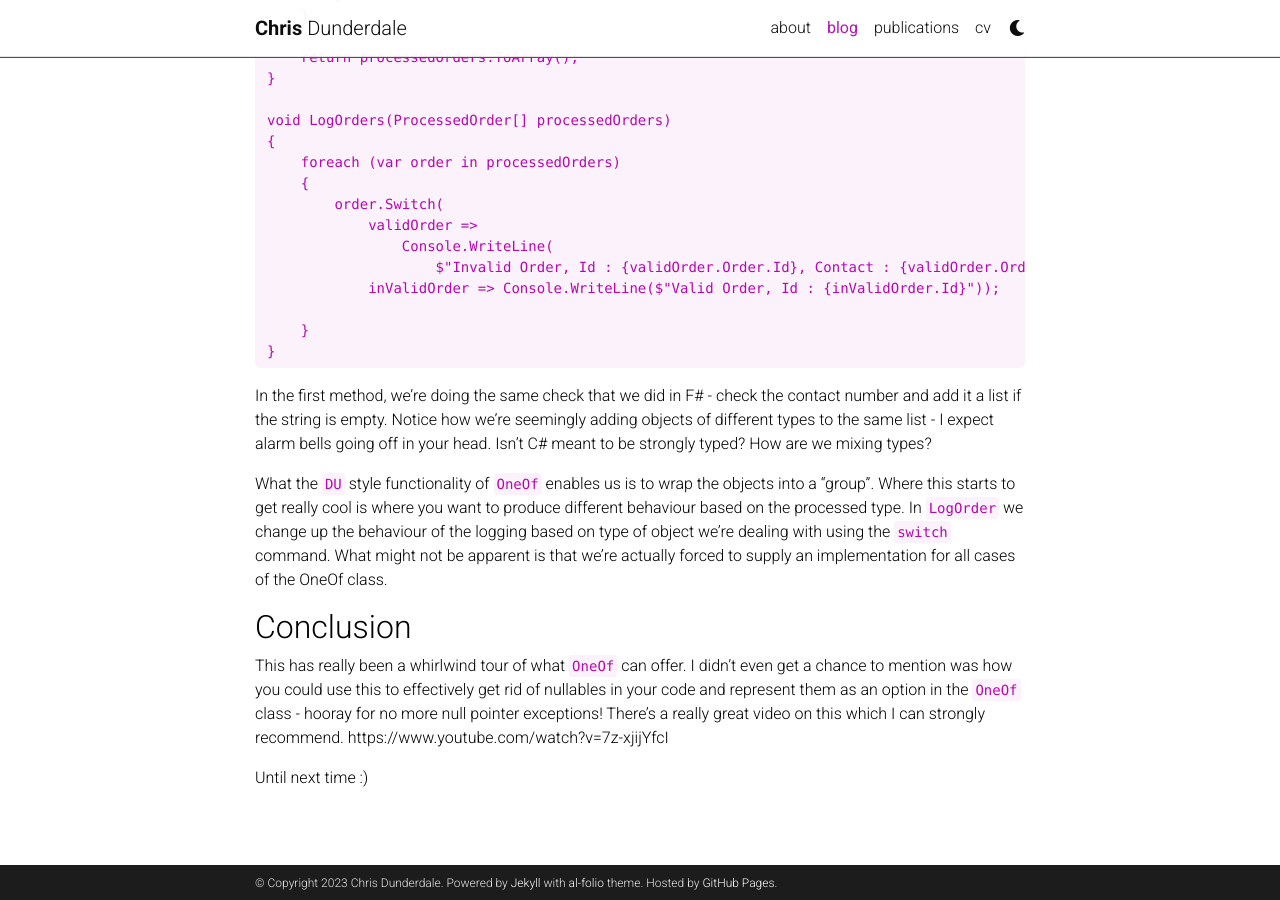
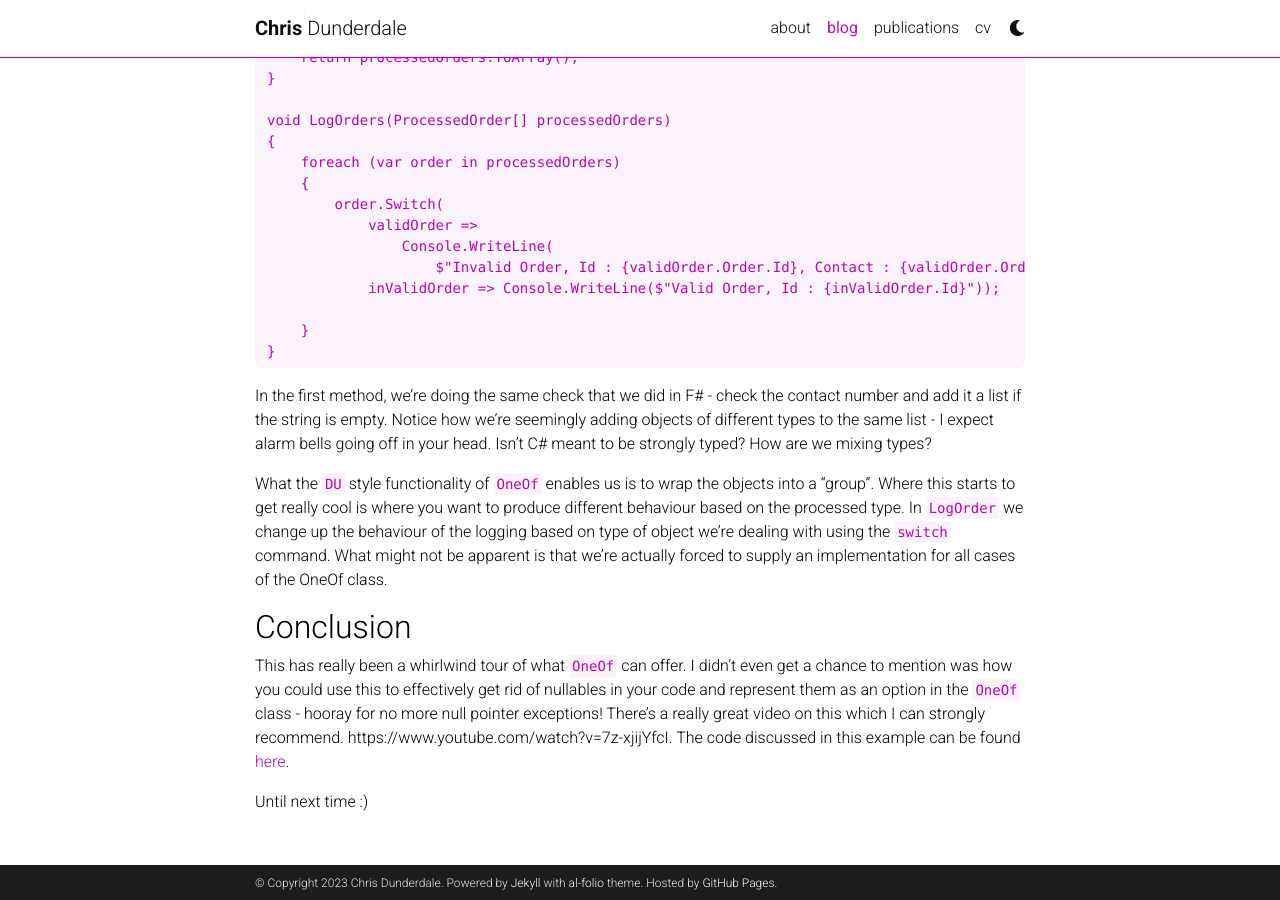
Before and after one commit to thatstatsguy/thatstatsguy.github.io, a Jekyll site: the page built from _posts/2023-03-09-Discriminated Unions CSharp.md, in a window 1280 px wide and 900 px high, scrolled down 2789 px. Built offline with Jekyll 4.4.1, drawn with Linux system fonts in a browser that asks for light colours; comment, search, counter and statistics services are not loaded; a style sheet for code colours, icons or effects is not loaded.

Commit message:
grammar fix and add link to code

```diff
--- a/_posts/2023-03-09-Discriminated Unions CSharp.md
+++ b/_posts/2023-03-09-Discriminated Unions CSharp.md
@@ -143,6 +143,6 @@ In the first method, we're doing the same check that we did in F# - check the co
 What the `DU` style functionality of `OneOf` enables us is to wrap the objects into a "group". Where this starts to get really cool is where you want to produce different behaviour based on the processed type. In `LogOrder` we change up the behaviour of the logging based on type of object we're dealing with using the `switch` command. What might not be apparent is that we're actually forced to supply an implementation for all cases of the OneOf class.
 
 ## Conclusion
-This has really been a whirlwind tour of what `OneOf` can offer. I didn't even get a chance to mention was how you could use this to effectively get rid of nullables in your code and represent them as an option in the `OneOf` class - hooray for no more null pointer exceptions! There's a really great video on this which I can strongly recommend. https://www.youtube.com/watch?v=7z-xjijYfcI
+This has really been a whirlwind tour of what `OneOf` can offer. I didn't even get a chance to mention was how you could use this to effectively get rid of nullables in your code and represent them as an option in the `OneOf` class - hooray for no more null pointer exceptions! There's a really great video on this which I can strongly recommend. https://www.youtube.com/watch?v=7z-xjijYfcI. The code discussed in this example can be found [here](https://github.com/thatstatsguy/til/tree/main/OneOf).
 
 Until next time :)
```
Also changed, not shown: _pages/about.md (+1 -1 lines).
